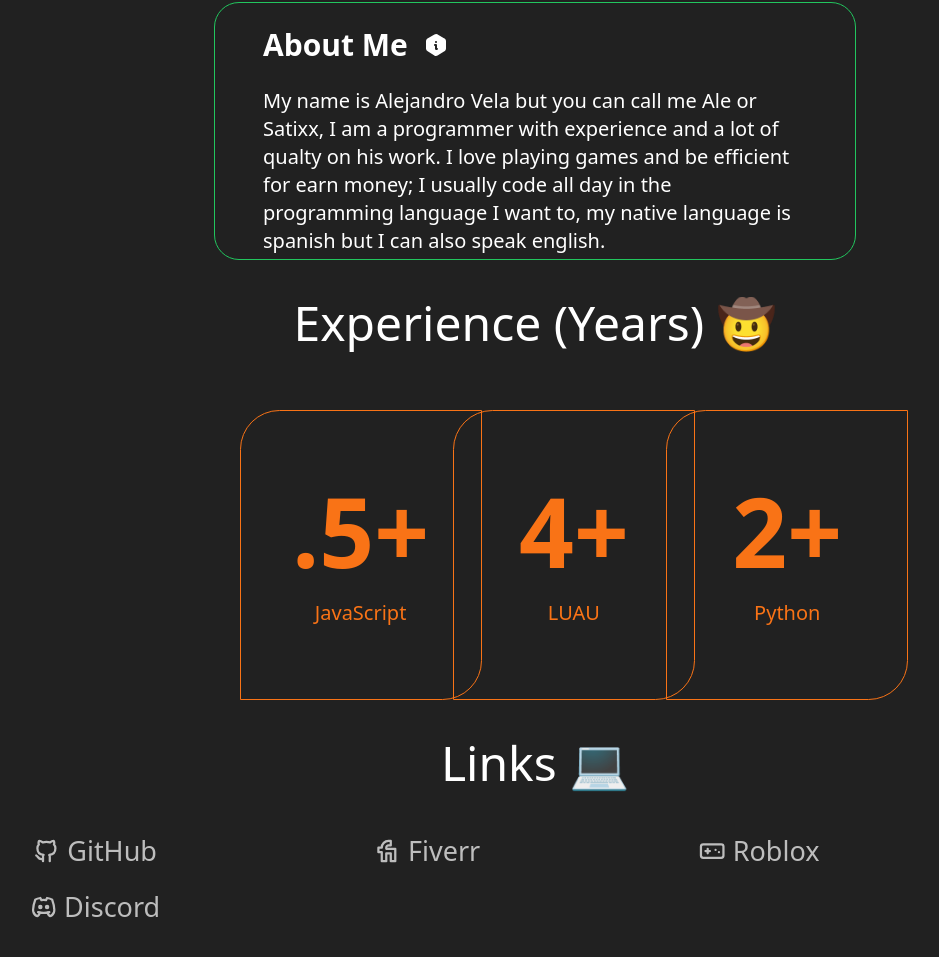
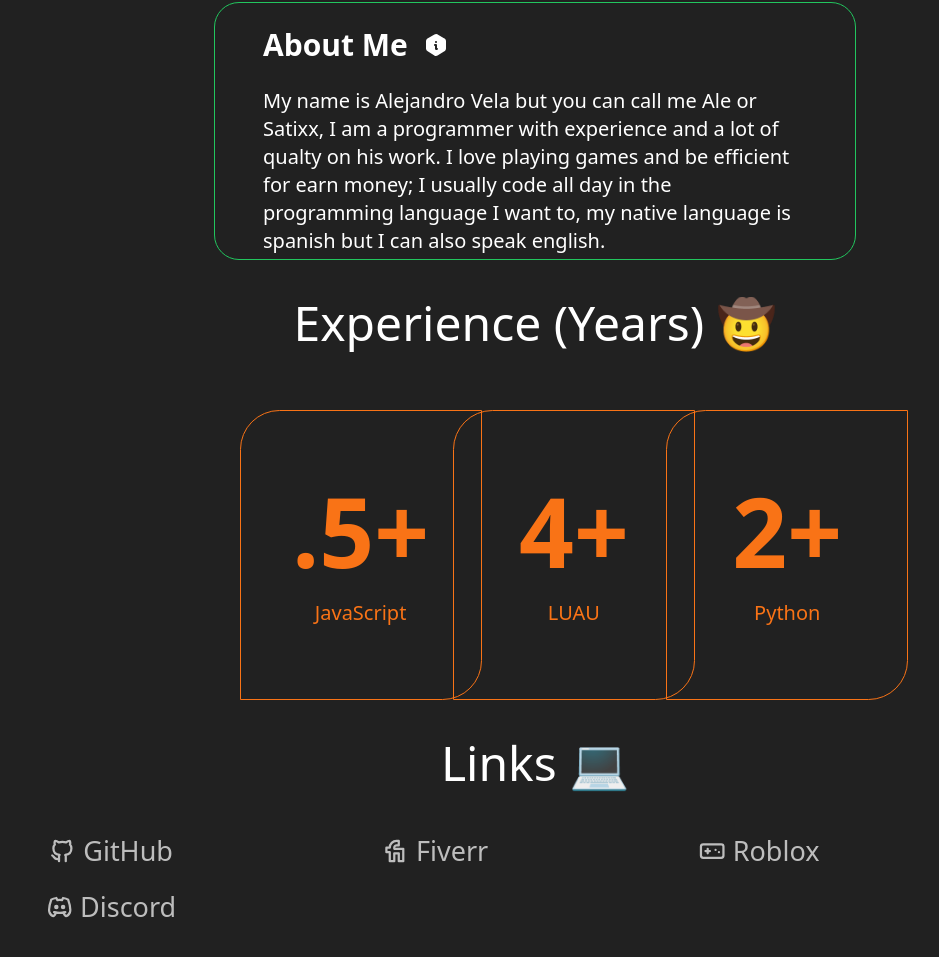
Before and after one commit to SatiXXGG/portfoliov2, an Astro site: page / in a window 1280 px wide. Shown: the part 253-1210 px from the top of the page, without its empty margins (105-1044 px from the left). Built offline with nearby package versions, Linux system fonts and the light colour scheme; Astro itself is replaced by a stand-in of ours.

Commit message:
refactor: fixed home render

```diff
--- a/src/components/link-button.astro
+++ b/src/components/link-button.astro
@@ -9,7 +9,7 @@
 <a
   href={link}
   target="_blank"
-  class="text-white flex-row justify-center cursor-pointer hover:bg-black focus:outline-none focus:bg-gray-900 font-extralight rounded-lg px-5 py-5 text-center inline-flex items-center mr-2 mb-2 hover:shadow-lg transition-all duration-200 ease-in-out hover:scale-110 scale-90 gap-x-2 opacity-70 hover:opacity-100 w-80 h-12 text-xl md:text-3xl hover:rotate-3"
+  class="text-white flex-row justify-center cursor-pointer hover:bg-black focus:outline-none md:mr-0 focus:bg-gray-900 font-extralight rounded-lg px-5 py-5 text-center inline-flex items-center mb-2 hover:shadow-lg transition-all duration-200 ease-in-out hover:scale-110 scale-90 gap-x-2 opacity-70 hover:opacity-100 w-80 h-12 text-xl md:text-3xl hover:rotate-3"
 >
   <slot name="before" />
   <slot />
--- a/src/pages/index.astro
+++ b/src/pages/index.astro
@@ -59,7 +59,7 @@
 
     <Cat>Links 💻</Cat>
 
-    <footer class="px-10">
+    <footer class="px-14">
       <LinkButton link="https://github.com/SatiXXGG">
         GitHub
 
```
